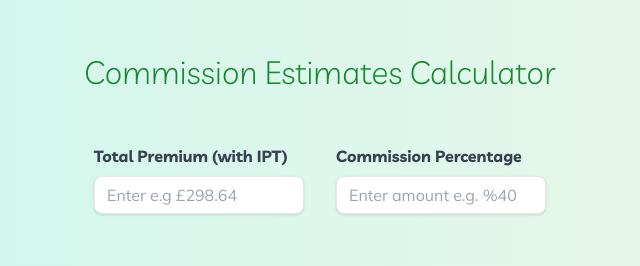
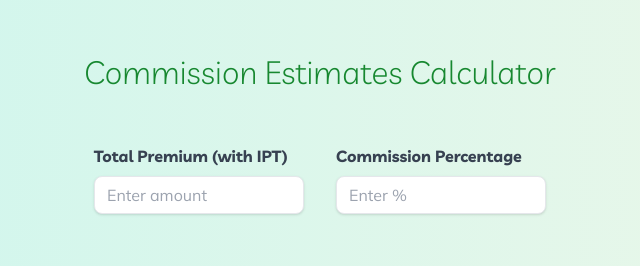
Before and after one commit to chsagency/lv-commission-working-out-fe, a React (Vite) app: page / in a window 1280 px wide. Shown: the top 266 px of the page, without its empty margins (320-960 px from the left). Built offline with nearby package versions, Linux system fonts and the light colour scheme.

Commit message:
Updating placeholder text as requested by client

```diff
--- a/src/App.jsx
+++ b/src/App.jsx
@@ -48,7 +48,7 @@ function App() {
               className="shadow appearance-none border rounded-lg w-full py-2 px-3 text-neutral-400 leading-tight focus:outline-none focus:shadow-outline mulish-regular"
               id="totalpremium"
               type="text"
-              placeholder="Enter e.g £298.64"
+              placeholder="Enter amount"
               onChange={(totalpremium) => {
                 console.log(totalpremium.target.value);
                 setTotalPremium(
@@ -72,7 +72,7 @@ function App() {
               type="number"
               min="0"
               max="100"
-              placeholder="Enter amount e.g. %40"
+              placeholder="Enter %"
               onChange={(commissionpercentage) => {
                 console.log(commissionpercentage.target.value);
                 setCommissionPercentage(
```
